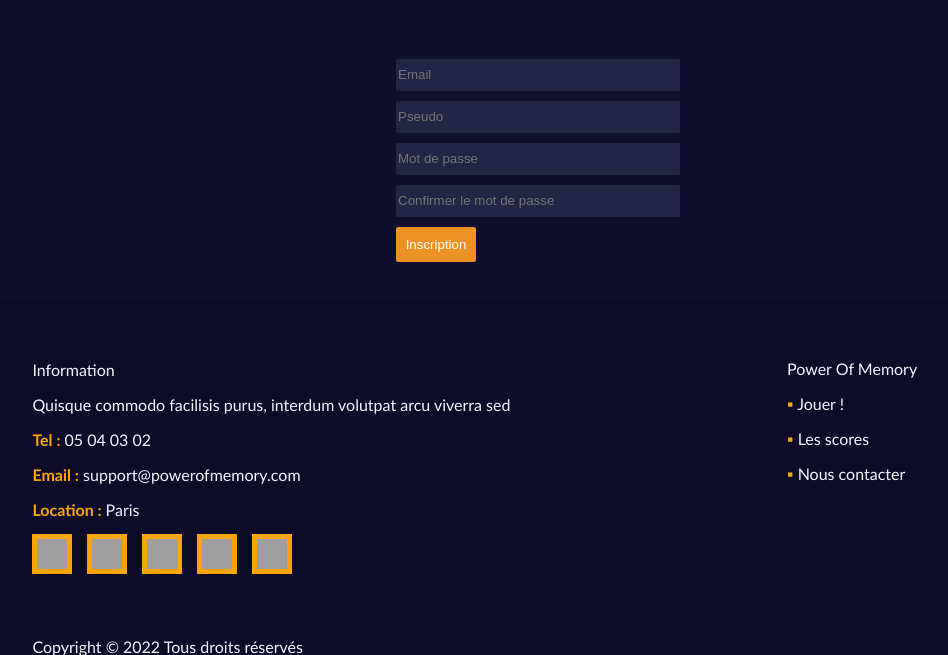
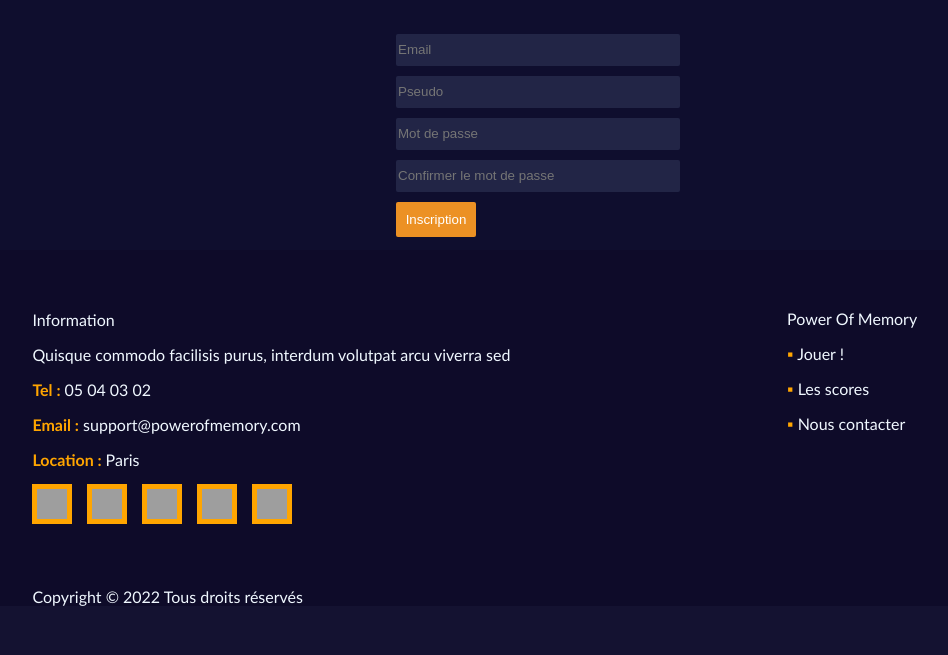
Before and after one commit to RyzKum/puisssance4, a PHP site: page / in a window 1280 px wide. Shown: the part 266-921 px from the top of the page, without its empty margins (102-1050 px from the left). After the commit the page ends 872 px from the top, so only its background shows below. Run offline with PHP 8.4, Linux system fonts and the light colour scheme; grey boxes are pictures that could not be loaded.

Commit message:
form block 250px

```diff
--- a/puissance 3 et pas 4 ahahahha 2/inscription/style.css
+++ b/puissance 3 et pas 4 ahahahha 2/inscription/style.css
@@ -8,7 +8,7 @@ body{
 
     width: 100%;
     background-color: rgb(15,14,46);
-    height: 300px;
+    height: 250px;
     display: flex;
     justify-content: center;
 
```
